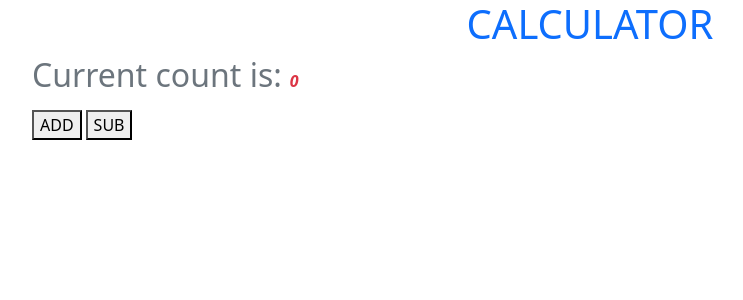
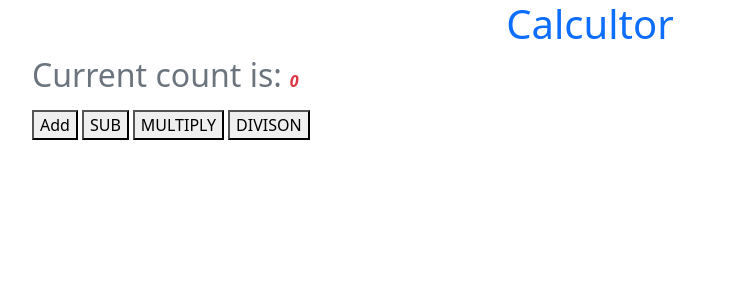
Before and after one commit to spikersnaveenraja-Tech/React-Vite, a React (Vite) app: page / in a window 1280 px wide. Shown: the top 300 px of the page, without its empty margins (50-793 px from the left). Built offline with nearby package versions, Linux system fonts and the light colour scheme.

Commit message:
Counter Program Added

```diff
--- /dev/null
+++ b/src/Class_Components/Calculator.jsx
@@ -0,0 +1,33 @@
+import { Component } from "react"
+
+export default class Calculator extends Component {
+
+    constructor() {
+        super()
+        this.state = {
+            count: 0
+        }
+    }
+
+
+    render() {
+        return (
+            <>
+                <div className="container">
+                    <div className="h1 text-center text-primary text-upppercase">Calcultor</div>
+                    <div className="mt-2">
+                        <span className="h2 text-secondary">Current count is:</span>
+                        <span className="text-danger ms-2 fw-bold fst-italic">{this.state.count}</span>
+                    </div>
+                    <div className="mt-3">
+                        <button onClick = { () => this.setState( { count : this.state.count+1 } ) }>Add</button>
+                        <button className = "ms-1" onClick={ () => { this.setState({ count : this.state.count-1})}}>SUB</button>
+                        <button className = "ms-1" onClick={ () => { this.setState({ count : this.state.count*2})}}>MULTIPLY</button>
+                        <button className = "ms-1" onClick={ () => { this.setState({ count : this.state.count/2})}}>DIVISON</button>
+                    </div>
+
+                </div>
+            </>
+        )
+    }
+}
--- a/src/main.jsx
+++ b/src/main.jsx
@@ -3,10 +3,10 @@ import { createRoot } from 'react-dom/client'
 import '../node_modules/bootstrap/dist/css/bootstrap.min.css'
 import '../node_modules/bootstrap/dist/js/bootstrap.bundle.js'
 
-import CountCalculator from './Functional_Components/CountCalculator.jsx'
+import Calculator from './Class_Components/Calculator.jsx'
 
 createRoot(document.getElementById('root')).render(
   <StrictMode>
-    <CountCalculator />
+    <Calculator />
   </StrictMode>,
 )
```
